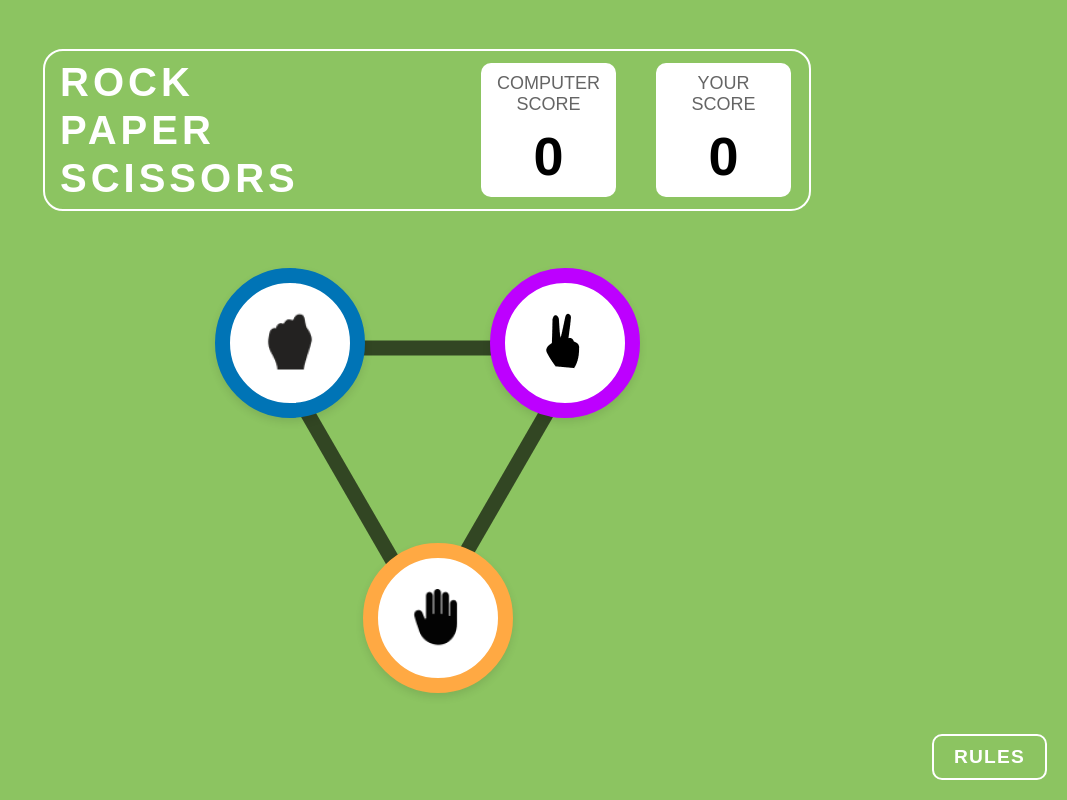
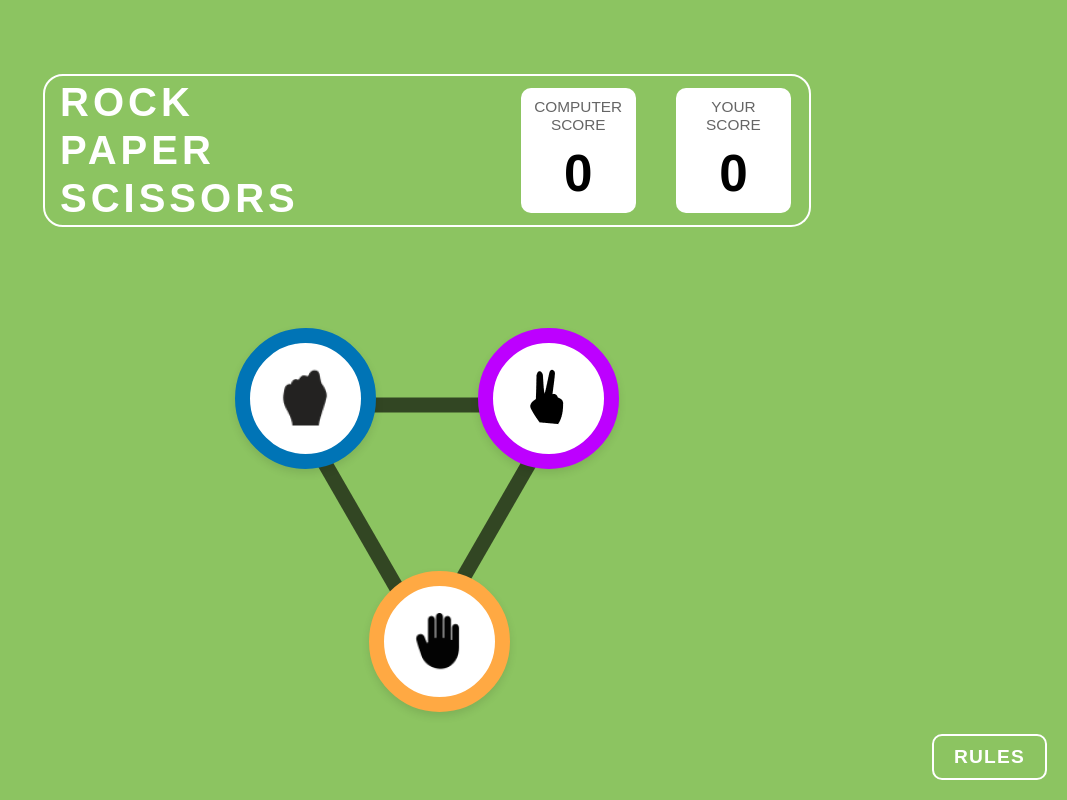
Before and after one commit to mdsahidraza917/stone-paper-scissors, a plain HTML site: page index.html in a window 1280 px wide. Shown: the whole page, without its empty margins (213-1280 px from the left). Drawn offline with Linux system fonts and the light colour scheme; a web font is replaced by a local one.

Commit message:
Done again

```diff
--- a/styles.css
+++ b/styles.css
@@ -8,7 +8,7 @@ body{
     font-family: Arial, sans-serif;
 }
 .container{
-    height: 30vh;
+    height: 35vh;
     display: flex;
     align-items: center;
     justify-content: center;
@@ -41,30 +41,30 @@ body{
     padding: 10px;
     text-align: center;
     border-radius: 10px;
-    width: 135px;
+    width: 9vw;
     margin: 12px;
     margin-right: 18px;
 
 }
 .score-box p{
     margin-bottom: 10px;
-    font-size: 18px;
+    font-size: 1.2vw;
     color: #656565;
 }
 .computer-score,.your-score{
-    font-size: 54px;
+    font-size: 4vw;
     font-weight: bold;
 
 }
 .container-2{
     position: relative;
-    width: 425px;
-    height: 425px;
+    width: 30vw;
+    height: 30vw;
 }
 .button{
   cursor: pointer;
-    width: 150px;
-    height: 150px;
+    width: 11vw;
+    height: 11vw;
     background-color: white;
     border-radius: 70%;
     display: flex;
@@ -104,23 +104,23 @@ body{
     z-index: 1;
   }
   .line-rock-scissors {
-    top: 0;
+    top: -5%;
     left: 50%;
-    height: 160px;
+    height: 15vw;
     transform: rotate(90deg);
   }
 
   .line-rock-paper {
    bottom: 25%;
    left: 30%;
-    height: 200px;
+    height: 15vw;
     transform: rotate(-210deg);
   }
 
   .line-scissors-paper {
     bottom: 25%;
     right: 30%;
-    height: 200px;
+    height: 15vw;
     transform: rotate(210deg);
   }
   #rules-button {
@@ -157,11 +157,11 @@ body{
   }
   .popup-container{
     position: fixed;
-    top:30%;
+    top:32%;
     right:3%;
     background-color: #004429;
-    width: 400px;
-    padding: 20px;
+    width: 26vw;
+    padding: 1vw;
     border: 12px solid white;
     border-radius: 15px;
     display: none;
@@ -225,7 +225,7 @@ body{
   }
   .result-message {
     padding-top:100px ;
-    font-size: 24px;
+    font-size: 1.5vw;
     margin: 0 75px;
     text-align: center;
     color: white;
@@ -309,7 +309,7 @@ body{
 }
 
 
-@media (max-width: 1024px) {
+/* @media (max-width: 1024px) {
   .headline-score {
       flex-direction: row;
       width: 70%;
@@ -356,4 +356,4 @@ body{
   height: 150px;
 
 }
-}
+} */
```
